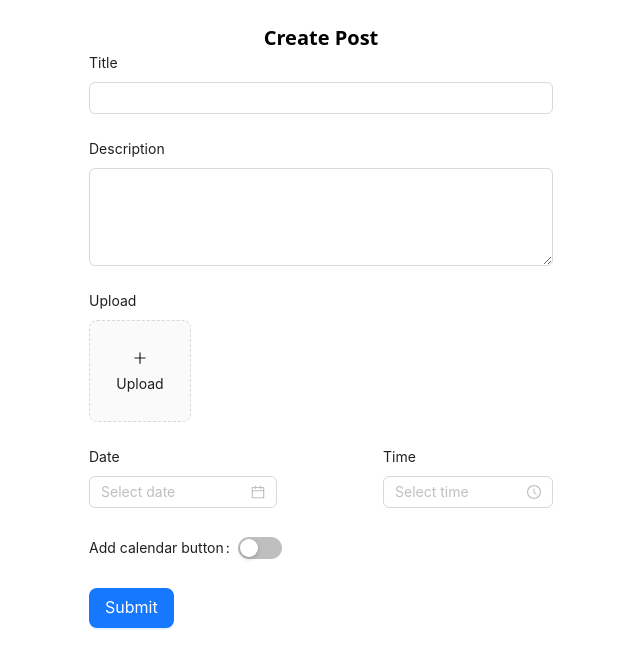
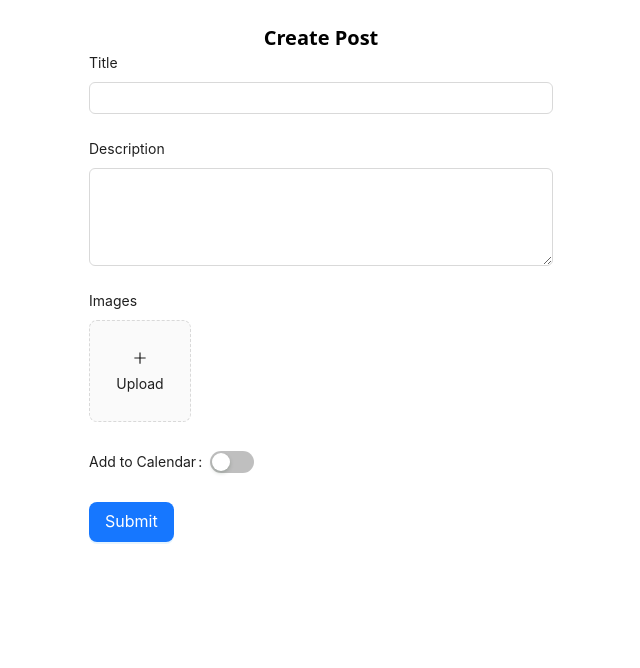
Before and after one commit to Yared04/Create_Post_Telegram_MiniApp, a React (Vite) app: page / in a window 1280 px wide. Shown: the top 668 px of the page, without its empty margins (319-959 px from the left). Built offline with nearby package versions, Linux system fonts and the light colour scheme.

Commit message:
add calendar functionality to form with conditional rendering and state management

```diff
--- a/src/App.tsx
+++ b/src/App.tsx
@@ -7,11 +7,13 @@ import {
   Switch,
   Upload,
 } from 'antd';
+import { useState } from 'react';
 const { TextArea } = Input;
-const { TimePicker } = DatePicker;
+const { RangePicker } = DatePicker;
 
 function App() {
   const [form] = Form.useForm();
+  const [isCalendarEnabled, setIsCalendarEnabled] = useState(false);
 
 
   const normFile = (e: any) => {
@@ -27,6 +29,7 @@ function App() {
     Object.keys(fields).forEach(key => {
       formData.append(key, fields[key]);
     });
+
 
     const fileList = form.getFieldValue('upload');
     if (fileList) {
@@ -50,6 +53,10 @@ function App() {
       });
   };
 
+  const onSwitch = (checked: boolean) => {
+    setIsCalendarEnabled(checked);
+  };
+
   return (
     <div className='flex flex-col items-center justify-center max-w-lg mx-auto p-6'>
       <h2 className='text-xl font-semibold'>Create Post</h2>
@@ -70,7 +77,7 @@ function App() {
         <Form.Item label="Description" name="description">
           <TextArea rows={4} />
         </Form.Item>
-        <Form.Item label="Upload" name="upload" valuePropName="fileList" getValueFromEvent={normFile}>
+        <Form.Item label="Images" name="upload" valuePropName="fileList" getValueFromEvent={normFile}>
           <Upload listType="picture-card" multiple={true}>
             <button
               style={{ color: 'inherit', cursor: 'inherit', border: 0, background: 'none' }}
@@ -81,17 +88,19 @@ function App() {
             </button>
           </Upload>
         </Form.Item>
-        <div className='flex justify-between'>
-          <Form.Item label="Date" name="date">
-            <DatePicker className='mr-2' />
-          </Form.Item>
-          <Form.Item label="Time" name="time">
-            <TimePicker />
-          </Form.Item>
-        </div>
-        <Form.Item className='place-self-start' layout='horizontal' label="Add calendar button" name="calendarButton" valuePropName="checked">
-          <Switch />
+        <Form.Item className='place-self-start' layout='horizontal' label="Add to Calendar" name="calendarButton" valuePropName="checked">
+          <Switch defaultChecked={isCalendarEnabled} onChange={onSwitch} />
         </Form.Item>
+        {isCalendarEnabled === true && (
+          <>
+            <Form.Item label="Date and Time" name="date">
+              <RangePicker showTime format="HH:mm" />
+            </Form.Item>
+            <Form.Item label="Location" name="location">
+              <Input placeholder="Paste a Google Maps link (e.g., https://goo.gl/maps/...)" />
+            </Form.Item>
+          </>)
+        }
         <Form.Item label={null}>
           <Button size='large' className='' type='primary' htmlType="submit">
             Submit
```
